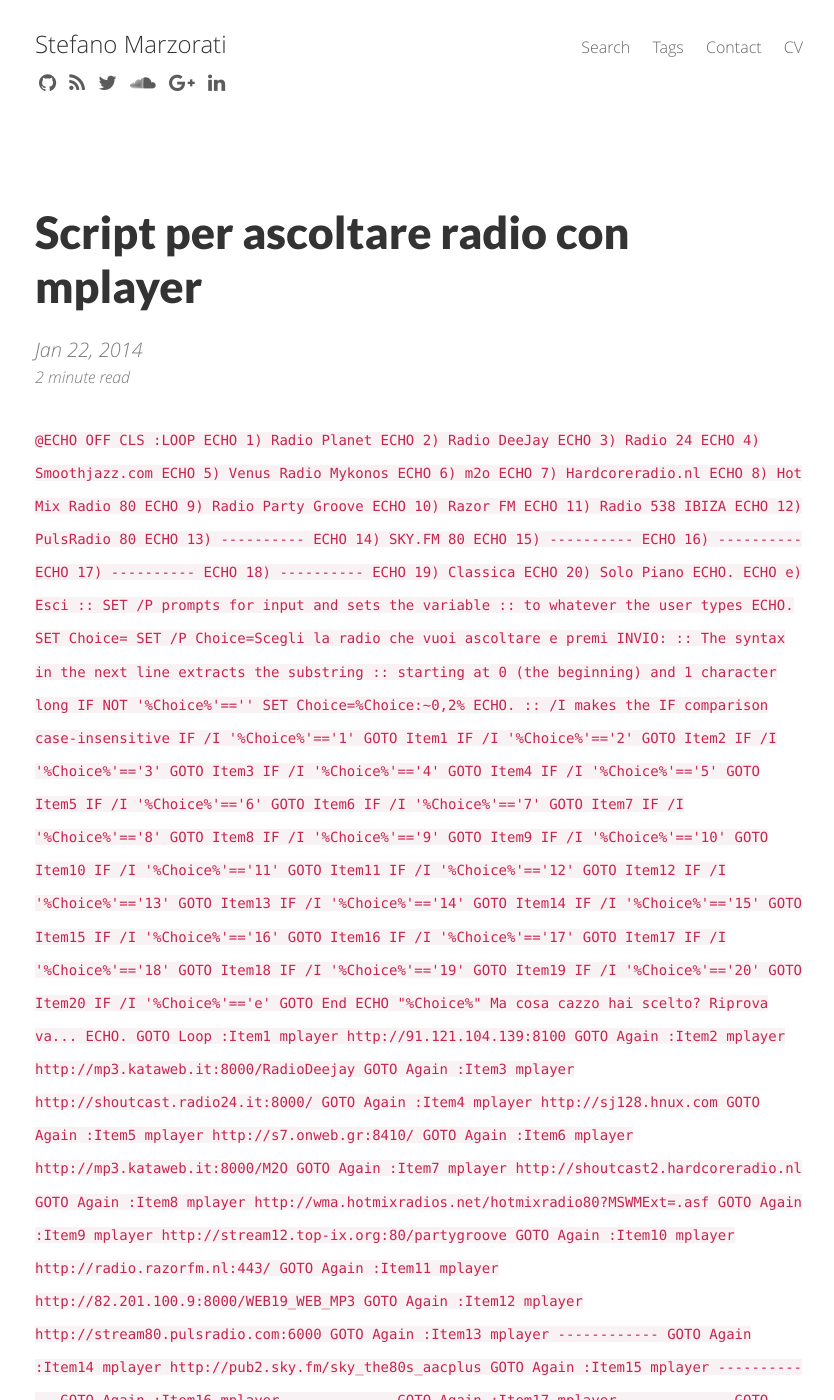
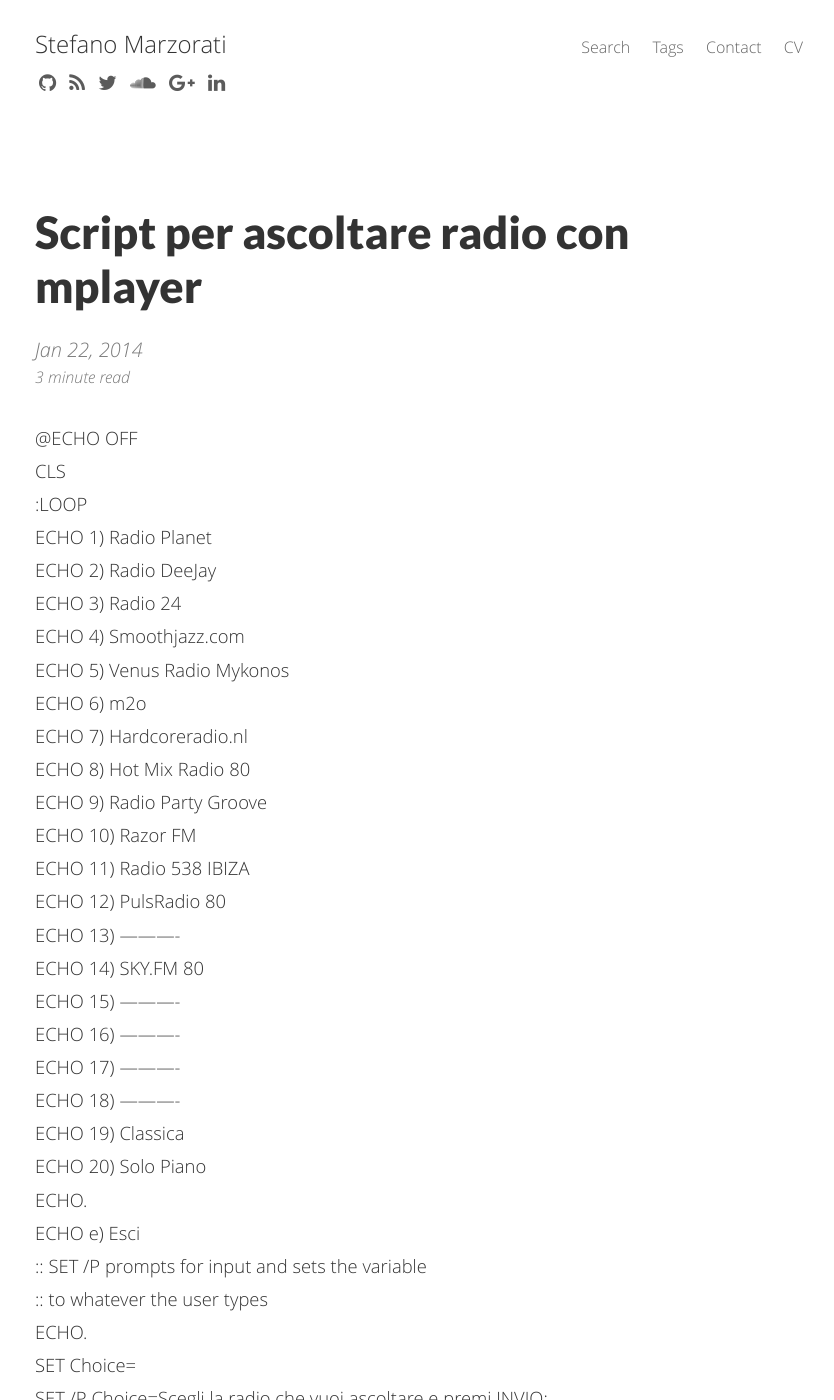
Before and after one commit to marste/Blog, a Jekyll site: the page built from _posts/2014-01-22-script-per-ascoltare-radio-con-mplayer.md, in a window 1280 px wide and 1400 px high. Shown: the whole window, without its empty margins (221-1055 px from the left). Built offline with Jekyll 4.4.1, drawn with Linux system fonts in a browser that asks for light colours; nearby versions of some CDN libraries; Markdown is read by kramdown in place of the engine named in the settings; some of the changed text lies outside the part shown.

Commit message:
Added new post

```diff
--- a/_posts/2014-01-22-script-per-ascoltare-radio-con-mplayer.md
+++ b/_posts/2014-01-22-script-per-ascoltare-radio-con-mplayer.md
@@ -16,7 +16,7 @@
   - script
   - Windows
 ---
-`@ECHO OFF
+@ECHO OFF
 CLS
 :LOOP
 ECHO 1) Radio Planet
@@ -139,4 +139,4 @@
 PAUSE
 CLS
 GOTO Loop
-:End`
+:End
```
